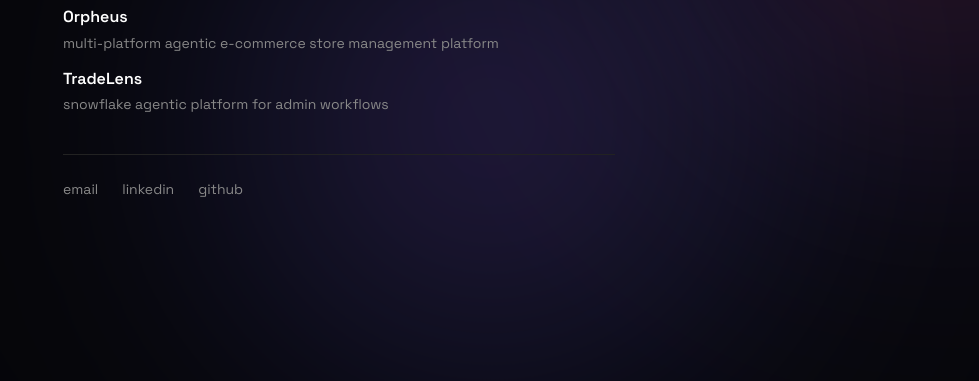
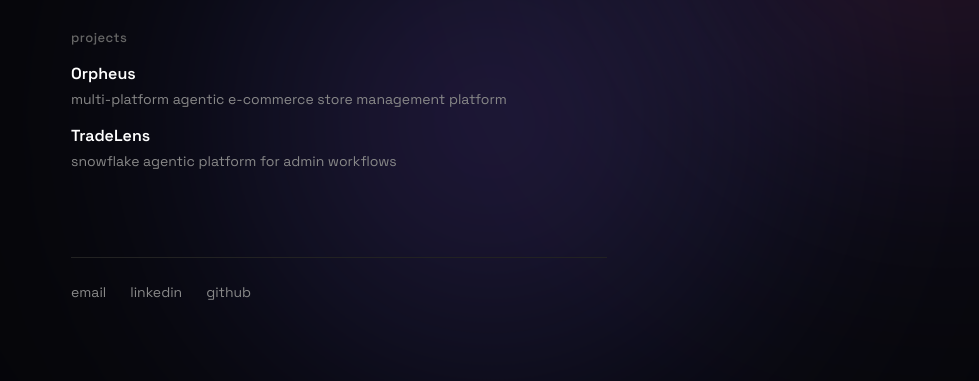
Before and after one commit to KirstenSotelo/portfolio-site, a website built with Vite: page index.html in a window 1280 px wide. Shown: the part 419-800 px from the top of the page, without its empty margins (301-1280 px from the left). Built offline with nearby package versions, Linux system fonts and the light colour scheme.

Commit message:
centered

```diff
--- a/src/styles.css
+++ b/src/styles.css
@@ -135,8 +135,13 @@
 
 #app {
     max-width: 600px;
+    min-height: 100vh;
     margin: 0 auto;
-    padding: 40px 24px;
+    padding: 60px 32px;
+
+    display: flex;
+    flex-direction: column;
+    justify-content: center;
 }
 
 /* Header */
```
